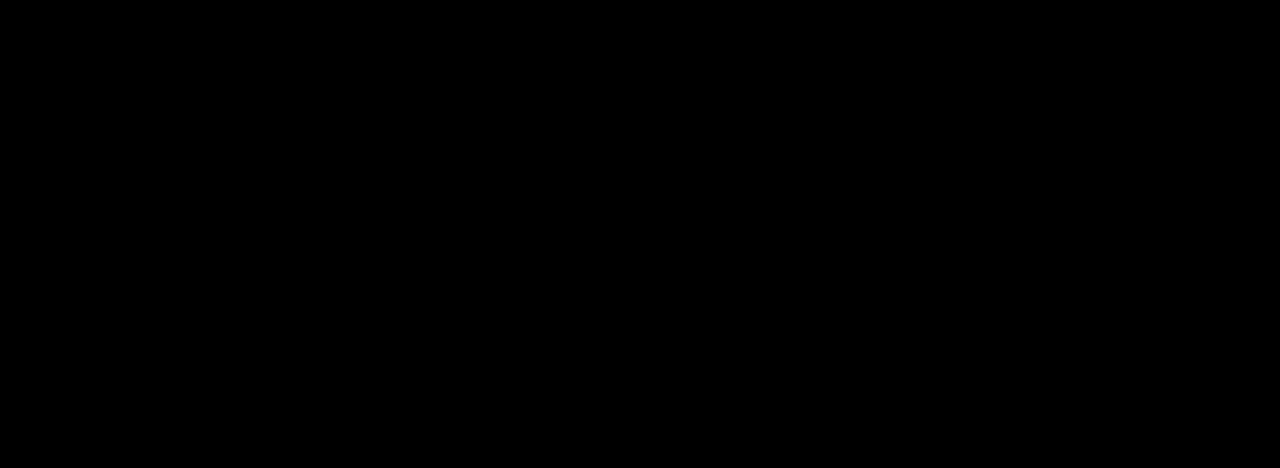
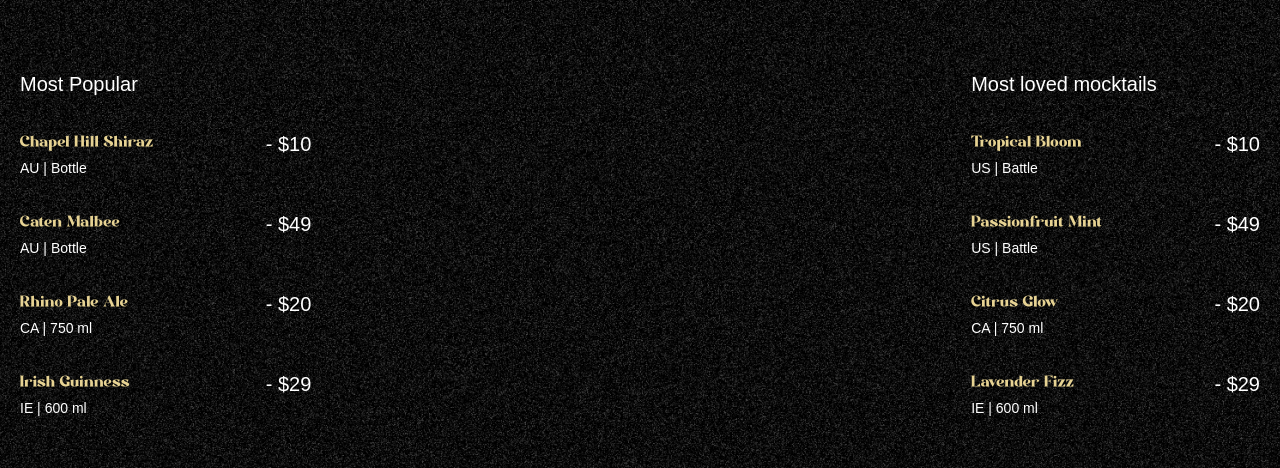
Before and after one commit to paulodavid8/gsap_cocktails, a React (Vite) app: page / in a window 1280 px wide. Shown: the part 890-1358 px from the top of the page. Built offline with nearby package versions, Linux system fonts and the light colour scheme; a web font is replaced by a local one.

Commit message:
section popular drinks

```diff
--- a/constants/index.js
+++ b/constants/index.js
@@ -21,13 +21,13 @@ const navLinks = [
     {
        name: "Chapel Hill Shiraz",
        country: "AU",
-       detail: "Battle",
+       detail: "Bottle",
        price: "$10",
     },
     {
        name: "Caten Malbee",
        country: "AU",
-       detail: "Battle",
+       detail: "Bottle",
        price: "$49",
     },
     {
--- a/src/App.jsx
+++ b/src/App.jsx
@@ -2,6 +2,7 @@ import gsap from "gsap";
 import { ScrollTrigger, SplitText } from 'gsap/all';
 import Navbar from "./components/Navbar";
 import Hero from "./components/Hero";
+import Cocktails from "./components/Cocktails";
 
 gsap.registerPlugin(ScrollTrigger, SplitText);
 
@@ -10,7 +11,7 @@ const App = () => {
     <main>
         <Navbar />
         <Hero />
-
+        <Cocktails />
     </main>
   )
 }
--- /dev/null
+++ b/src/components/Cocktails.jsx
@@ -0,0 +1,70 @@
+import React from 'react'
+import { cocktailLists, mockTailLists } from '../../constants'
+import gsap from 'gsap'
+import { useGSAP } from '@gsap/react'
+
+const Cocktails = () => {
+
+    useGSAP(() => {
+        const parallaxTimeline =  gsap.timeline({
+            scrollTrigger: {
+                trigger: '#cocktails',
+                top: 'top 30%',
+                end: 'bottom 80%',
+                scrub: true,
+            }
+        })
+
+        parallaxTimeline
+        .from('#c-left-leaf', {
+            x: -200,
+            y: 100
+        })
+        .from('#c-right-leaf', {
+            x: 200,
+            y: 100
+        }, 0)
+
+    })
+
+  return (
+    <section id='cocktails' className='noisy'>
+        <img src='/images/cocktail-left-leaf.png' alt='l-leaf' id='c-left-leaf' />
+        <img src='/images/cocktail-right-leaf.png' alt='r-leaf' id='c-right-leaf' />
+
+        <div className="list">
+            <div className="popular">
+                <h2>Most Popular</h2>
+                <ul>
+                    {cocktailLists.map(({name, country, detail, price}) => (
+                        <li key={name}>
+                            <div className="md:me-28">
+                                <h3>{name}</h3>
+                                <p>{country} | {detail}</p>
+                            </div>
+                            <span>- {price}</span>
+                        </li>
+                    ))}
+                </ul>
+            </div>
+
+            <div className="loved">
+                <h2>Most loved mocktails</h2>
+                <ul>
+                    {mockTailLists.map(({name, country, detail, price}) => (
+                        <li key={name}>
+                            <div className="me-28">
+                                <h3>{name}</h3>
+                                <p>{country} | {detail}</p>
+                            </div>
+                            <span>- {price}</span>
+                        </li>
+                    ))}
+                </ul>
+            </div>
+        </div>
+    </section>
+  )
+}
+
+export default Cocktails
```
